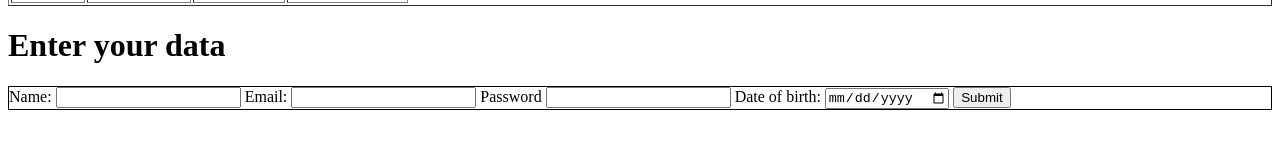
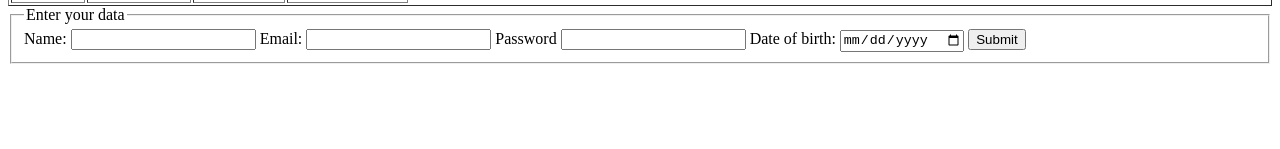
Before and after one commit to EntisarOsiami/GitLab1, a plain HTML site: page index.html in a window 1280 px wide. Shown: the part 357-506 px from the top of the page. Drawn offline with Linux system fonts and the light colour scheme.

Commit message:
used legend for the form instead of borders :O

```diff
--- a/index.html
+++ b/index.html
@@ -7,7 +7,7 @@
   </head>
   <body>
     <h1 style="text-align: center; background-color: burlywood">Cars</h1>
-    <table border="1" style="display: block;">
+    <table border="1" style="display: block">
       <tr>
         <th>Car Name</th>
         <th>Car image</th>
@@ -62,8 +62,9 @@
       </tr>
     </table>
 
-    <h1 >Enter your data</h1>
-    <form action="" method="" style="border : 1px solid black; ">
+    <form action="" method="">
+      <fieldset>
+        <legend>Enter your data</legend>
         <label for="name">Name:</label>
         <input type="text" id="name" name="name" required />
         <label for="email">Email:</label>
@@ -73,6 +74,7 @@
         <label for="data">Date of birth:</label>
         <input type="date" id="data" name="data" required />
         <input type="submit" value="Submit" />
+      </fieldset>
     </form>
   </body>
 </html>
```
Lines whose indentation alone changed are shown as unchanged.
